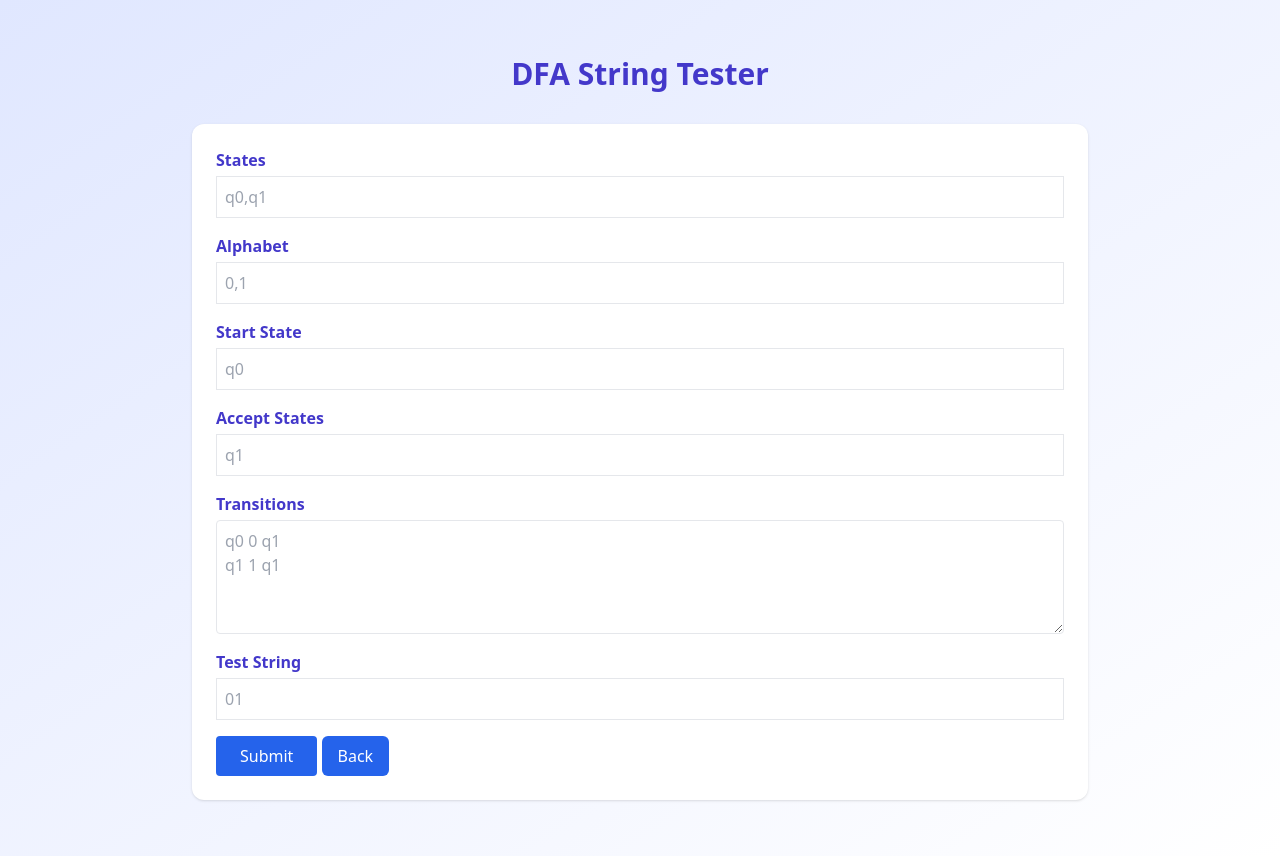
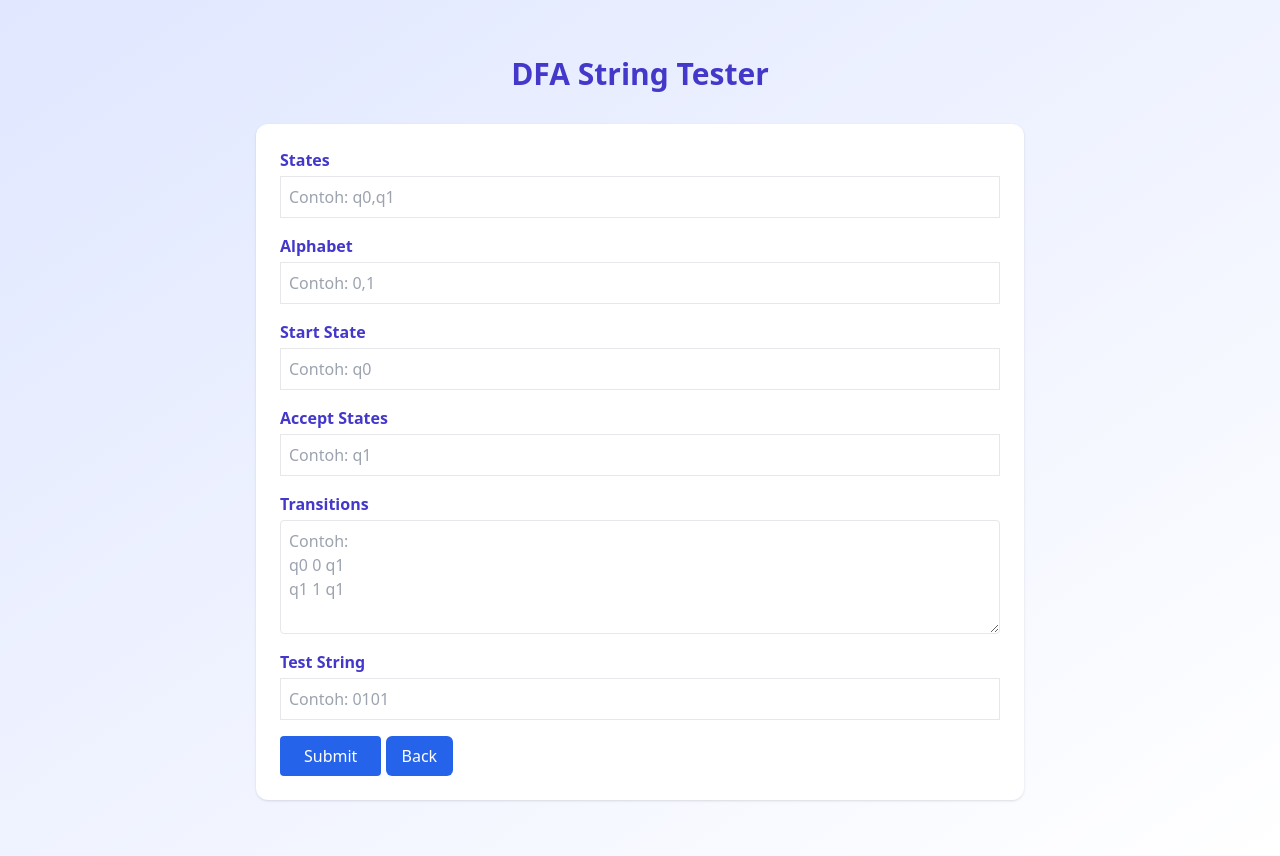
Before and after one commit to naufalfzml/tba-dfa-nfa, a Flask app: page /tes-dfa in a window 1280 px wide. Run offline with Flask 3, Linux system fonts and the light colour scheme.

Commit message:
ubah dikit tes dfa

```diff
--- a/app/templates/tes_dfa.html
+++ b/app/templates/tes_dfa.html
@@ -12,37 +12,36 @@
         <h1 class="text-3xl font-bold text-center text-indigo-700">DFA String Tester</h1>
     </div>
 
-    <div class="max-w-4xl mx-auto bg-white rounded-xl shadow p-6 mb-8">
+    <div class="max-w-3xl mx-auto bg-white rounded-xl shadow p-6 mb-8">
         <form method="POST" class="space-y-4">
             <div class="flex flex-col ">
                 <label class="font-semibold mb-1 text-indigo-700">States</label>
-                <input name="states" type="text" required class="border p-2" name="states" placeholder="q0,q1">
+                <input name="states" type="text" required class="border p-2" name="states" placeholder="Contoh: q0,q1">
             </div>
 
             <div class="flex flex-col">
                 <label class="font-semibold mb-1 text-indigo-700">Alphabet</label>
-                <input name="alphabet" type="text" required class="border p-2" name="alphabet" placeholder="0,1">
+                <input name="alphabet" type="text" required class="border p-2" name="alphabet" placeholder="Contoh: 0,1">
             </div>
 
             <div class="flex flex-col">
                 <label class="font-semibold mb-1 text-indigo-700">Start State</label>
-                <input name="start_state" type="text" required class="border p-2" name="start_state" placeholder="q0">
+                <input name="start_state" type="text" required class="border p-2" name="start_state" placeholder="Contoh: q0">
             </div>
 
             <div class="flex flex-col">
                 <label class="font-semibold mb-1 text-indigo-700">Accept States</label>
-                <input name="accept_states" type="text" required class="border p-2" name="accept_states" placeholder="q1">
+                <input name="accept_states" type="text" required class="border p-2" name="accept_states" placeholder="Contoh: q1">
             </div>
 
             <div class="flex flex-col">
                 <label class="font-semibold mb-1 text-indigo-700">Transitions</label>
-                <textarea name="transitions" rows="4" placeholder="q0 0 q1 &#10;q1 1 q1" required class="w-full border p-2 rounded"></textarea>
+                <textarea name="transitions" rows="4" placeholder="Contoh: &#10;q0 0 q1 &#10;q1 1 q1" required class="w-full border p-2 rounded"></textarea>
             </div>
-
 
             <div class="flex flex-col">
                 <label class="font-semibold mb-1 text-indigo-700">Test String</label>
-                <input name="test_string" type="text" required class="border p-2"  placeholder="01">
+                <input name="test_string" type="text" required class="border p-2"  placeholder="Contoh: 0101">
             </div>
 
             <button type="submit" class="bg-blue-600 text-white px-6 py-2 rounded hover:bg-blue-700">
@@ -55,7 +54,7 @@
     </div>
 
         {% if result %}
-        <div class="max-w-4xl mx-auto bg-white rounded-xl shadow p-6 mb-8">
+        <div class="max-w-3xl mx-auto bg-white rounded-xl shadow p-6 mb-8">
             <h1 class="text-3xl font-bold text-center text-indigo-700 mb-4">Result</h1>
             <table class="w-full text-left border-collapse border border-blue-300 rounded-md overflow-hidden">
                 <thead class="bg-purple-100">
```
